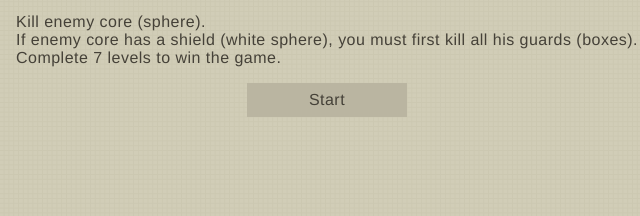
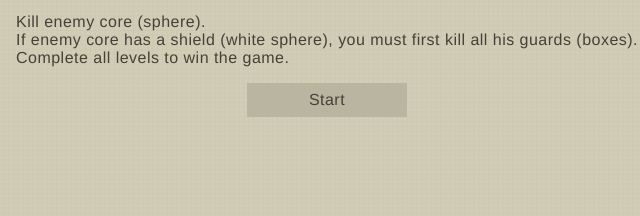
Before and after one commit to Timi007/Nier-Automata-Hacking, a website built with webpack: page src/index.html in a window 1280 px wide. Shown: the part 464-680 px from the top of the page, 313-953 px from the left. Built offline with nearby package versions, Linux system fonts and the light colour scheme.

Commit message:
Change 7 level to all

```diff
--- a/src/index.html
+++ b/src/index.html
@@ -19,7 +19,7 @@
         <ul>
             <li>Kill enemy core (sphere).</li>
             <li>If enemy core has a shield (white sphere), you must first kill all his guards (boxes).</li>
-            <li>Complete 7 levels to win the game.</li>
+            <li>Complete all levels to win the game.</li>
         </ul>
         <div>
             <button id="startButton">Start</button>
```
